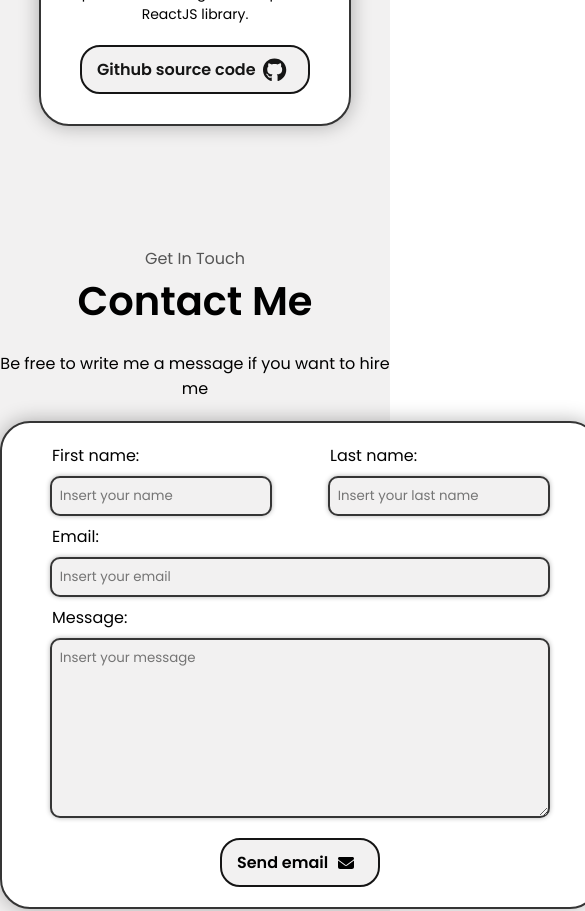
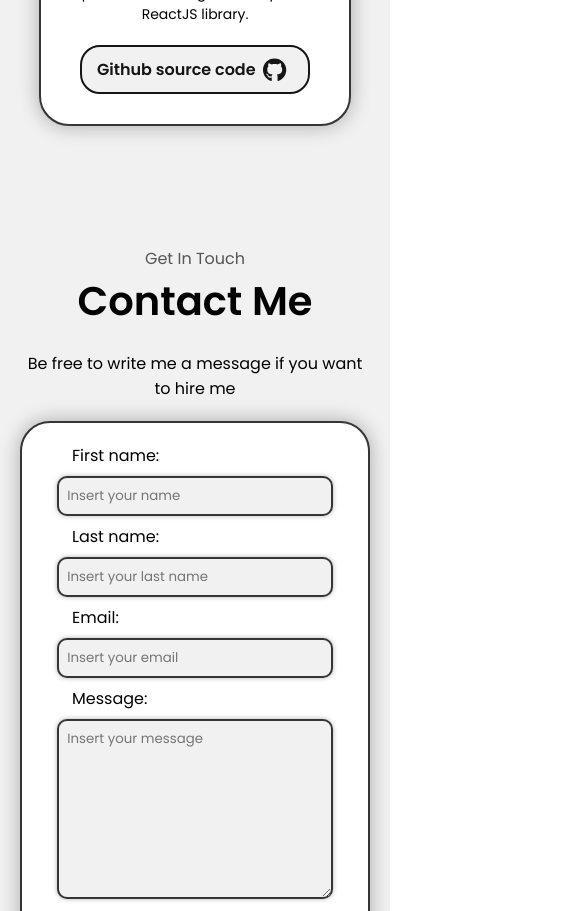
Before and after one commit to bujakkristijan/portfolio, a React (Create React App) app in the folder portfolio/: page / in a window 390 px wide. Shown: the part 6920-7831 px from the top of the page, 585 px wide, since content can reach past the window. Built offline with nearby package versions, Linux system fonts and the light colour scheme.

Commit message:
contact forma responsive za mobile apps

```diff
--- a/portfolio/src/components/contact/ContactComponent.css
+++ b/portfolio/src/components/contact/ContactComponent.css
@@ -129,3 +129,33 @@ input{
 .icon-email{
     margin: auto;
 }
+
+@media(max-width: 900px){
+    .name-container{
+        display: flex;
+        flex-direction: column;
+    }
+
+    .contact-main-container{
+        /* na glavni container stavim padding a width contact-container-a na 100% */
+        padding-left: 20px;
+        padding-right: 20px;
+    }
+    .contact-container{
+        width: 100%;
+    }
+
+    .first-name-container{
+        width: 100%;
+    }
+
+    .last-name-container{
+        width: 100%;
+    }
+    .input-name, .input-last-name{
+        width: 90%; /*stavi se na 90% kao sto su i email i message */
+    }
+    .label-last-name{
+        margin-top: 8px; /* zato sto je sad u novom redu a za desktop bude u istom, pa se doda margina kao sto je i na ostalima */
+    }
+}
--- a/portfolio/src/components/contact/ContactComponent.js
+++ b/portfolio/src/components/contact/ContactComponent.js
@@ -56,8 +56,8 @@ const ContactComponent = () => {
                             </input>
                     </div>
                     <div className='last-name-container'>
-                        <label className='label-name'>Last name: </label>
-                        <input className='input-name'
+                        <label className='label-last-name'>Last name: </label>
+                        <input className='input-last-name'
                             type='text'
                             placeholder='Insert your last name'
                             value={lastName}
```
